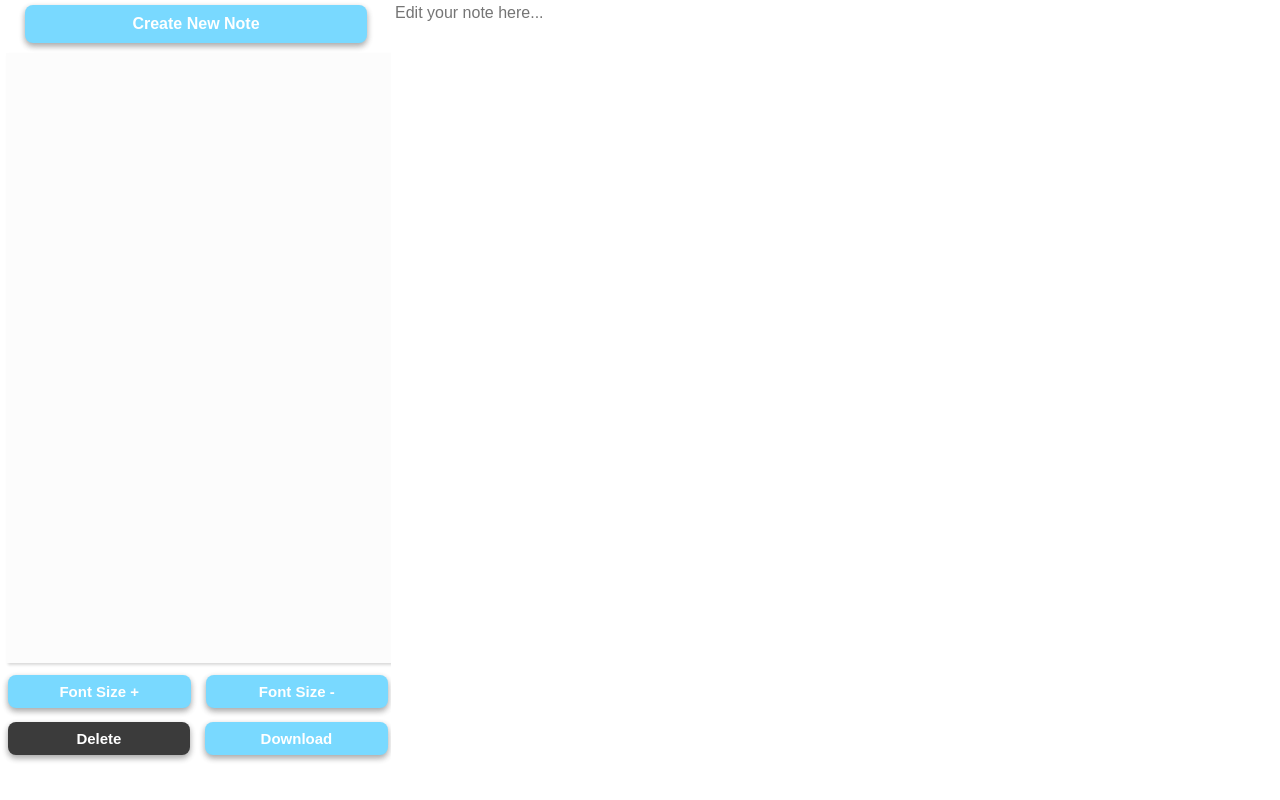
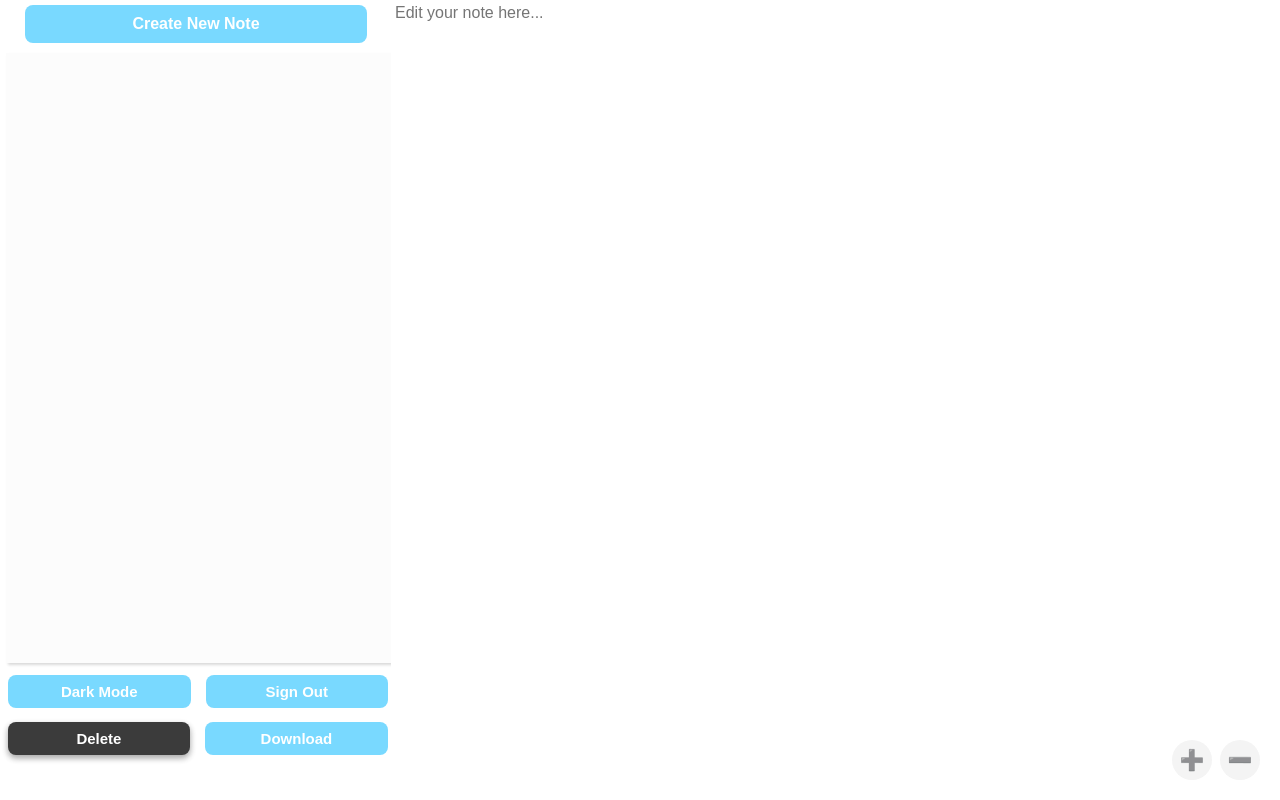
Before and after one commit to JulioGitMJC/NotepadProject, a React (Create React App) app: page / in a window 1280 px wide. Built offline with nearby package versions, Linux system fonts and the light colour scheme.

Commit message:
Light/Dark Modes

```diff
--- a/package.json
+++ b/package.json
@@ -3,7 +3,11 @@
   "version": "0.1.0",
   "private": true,
   "dependencies": {
+    "@chakra-ui/react": "^3.15.1",
+    "@emotion/react": "^11.14.0",
+    "@emotion/styled": "^11.14.0",
     "cra-template": "1.2.0",
+    "framer-motion": "^12.6.3",
     "react": "^19.0.0",
     "react-dom": "^19.0.0",
     "react-scripts": "^5.0.1",
--- a/src/App.css
+++ b/src/App.css
@@ -1,6 +1,7 @@
 .App {
   text-align: center;
   display: flex;
+  min-height: 100vh;
 }
 
 .Sidebar {
@@ -44,16 +45,16 @@
   font-weight: bold;
   color: white;
   background-color: rgb(121, 217, 255);
-  box-shadow: rgba(0, 0, 0, 0.16) 0px 3px 6px, rgba(0, 0, 0, 0.23) 0px 3px 6px;
+  box-shadow: rgba(0, 0, 0, 0.16);
   cursor: pointer;
   display: block;
   text-align: center;
   margin: 0 auto;
 }
 
-.CreateNote:hover {
+/* .CreateNote:hover {
   background-color: rgba(31, 180, 244, 0.938);
-}
+} */
 
 /* Edit note card */
 .NewNote {
@@ -154,19 +155,6 @@
   cursor: pointer;
   display: block;
   margin-left: auto;
-
-  /* padding: 8px 15px;
-  width: 50%;
-  border: none;
-  border-radius: 8px;
-  font-size: 15px;
-  font-weight: bold;
-  color: white;
-  background-color: rgb(121, 217, 255);
-  box-shadow: rgba(0, 0, 0, 0.16) 0px 3px 6px, rgba(0, 0, 0, 0.23) 0px 3px 6px;
-  cursor: pointer;
-  display: block;
-  margin-left: auto; */
 }
 
 
@@ -211,34 +199,36 @@
   opacity: .9;
 }
 
- .FontsButton{
-  padding: 8px 15px;
-  width: 50%;
-  border: none;
-  border-radius: 8px;
-  font-size: 15px;
-  font-weight: bold;
-  color: white;
-  background-color: rgb(121, 217, 255);
-  box-shadow: rgba(0, 0, 0, 0.16) 0px 3px 6px, rgba(0, 0, 0, 0.23) 0px 3px 6px;
-  cursor: pointer;
-  display: block;
-  margin-left: auto;
+.FontSizeContainer {
+  position: fixed;
+  bottom: 20px;
+  right: 20px;
+  display: flex;
+  flex-direction: row;
+  gap: 8px;
+  padding: 0px;
+  z-index: 100;
 }
 
 .FontSizeButton{
-  padding: 8px 15px;
-  width: 50%;
+  width: 40px;
+  height: 40px;
+  border-radius: 100%;
   border: none;
-  border-radius: 8px;
-  font-size: 15px;
-  font-weight: bold;
-  color: white;
-  background-color: rgb(121, 217, 255);
-  box-shadow: rgba(0, 0, 0, 0.16) 0px 3px 6px, rgba(0, 0, 0, 0.23) 0px 3px 6px;
+  font-size: 20px;
+  display: flex;
+  align-items: center;
+  justify-content: center;
   cursor: pointer;
-  display: block;
-  margin-left: auto;
+  opacity: 0.7;
+  box-shadow: rgb(0, 0, 0);
+  transition: transform 0.2s ease-out;
+  /* background-color: blue; */
+}
+
+.FontSizeButton:hover {
+  transform: translateY(-3px);
+  animation: none;
 }
 
 .DownloadButton{
@@ -250,10 +240,41 @@
   font-weight: bold;
   color: white;
   background-color: rgb(121, 217, 255);
-  box-shadow: rgba(0, 0, 0, 0.16) 0px 3px 6px, rgba(0, 0, 0, 0.23) 0px 3px 6px;
-  cursor: pointer;
+  box-shadow: rgba(0, 0, 0, 0.16);
   display: block;
   margin-left: auto;
+  cursor: pointer;
+}
+
+/* Theme Button */
+.ThemeButton {
+  padding: 8px 15px;
+  width: 50%;
+  border: none;
+  border-radius: 8px;
+  font-size: 15px;
+  font-weight: bold;
+  color: white;
+  background-color: rgb(121, 217, 255);
+  box-shadow: rgba(0, 0, 0, 0.16);
+  display: block;
+  margin-left: auto;
+  cursor: pointer;
+}
+
+.SignOut{
+  padding: 8px 15px;
+  width: 50%;
+  border: none;
+  border-radius: 8px;
+  font-size: 15px;
+  font-weight: bold;
+  color: white;
+  background-color: rgb(121, 217, 255);
+  box-shadow: rgba(0, 0, 0, 0.16);
+  display: block;
+  margin-left: auto;
+  cursor: pointer;
 }
 
 .HoverEffect:hover{
@@ -331,7 +352,7 @@
   color: white;
 }
 .modal-buttons button:first-child:hover{
-  background-color: #228d0ff3;
+  background-color: #20800ff3;
 }
 
 .modal-buttons button:nth-child(2){
@@ -340,36 +361,27 @@
 }
 
 .modal-buttons button:nth-child(2):hover{
-  background-color: #228d0ff3;
+  background-color: #20800ff3;
 }
 
 .modal-buttons button:nth-child(3){
-  background-color: #af1424;
+  background-color: rgb(197, 0, 0);
   color: white;
 }
 
 .modal-buttons button:nth-child(3):hover{
-  background-color: #890714;
-  color: white;
-}
-
-.modal-buttons button:nth-child(4){
-  background-color: #af1424;
-  color: white;
-}
-
-.modal-buttons button:nth-child(4):hover{
-  background-color: #890714;
+  background-color: #a50a19;
   color: white;
 }
 
 .modal-buttons button:last-child{
-  background-color: #af1424;
+  background-color: rgb(197, 0, 0);
   color: white;
 }
 
 .modal-buttons button:last-child:hover{
-  background-color: #890714;
+  background-color: #a50a19;
+  color: white;
 }
 
 /* Selected Note Style */
@@ -388,3 +400,120 @@
 .NewContainer{
   width: 100%;
 }
+
+/* Dark Mode Styles */
+.App.dark-mode {
+  background-color: #121212;
+  color: #ffffff;
+}
+
+.App.dark-mode .Sidebar{
+  background-color: #1e1e1e;
+  scrollbar-color: #000000 #3c3c3c;
+}
+
+.App.dark-mode .SidebarContainer {
+  background-color: #1a1a1a;
+}
+
+.App.dark-mode .NewNote {
+  background-color: #2d2d2d;
+  color: #ffffff;
+}
+
+.App.dark-mode .NewNote:hover {
+  background-color: #171717;
+}
+
+.App.dark-mode textarea {
+  background-color: #2d2d2d;
+  color: #ffffff;
+}
+
+.App.dark-mode .NewNote.active {
+  background-color: rgba(0, 0, 0, 0.6);
+}
+
+/* Night mode buttons */
+.App.dark-mode .CreateNote,
+.App.dark-mode .DownloadButton,
+.App.dark-mode .FontSizeButton,
+.App.dark-mode .ThemeButton,
+.App.dark-mode .SignOut{
+  background-color: #2d343c;
+}
+
+/* Night mode buttons Hover*/
+.App.dark-mode .HoverEffect:hover{
+  background-color: rgba(0, 0, 0, 0.938);
+}
+
+.App.dark-mode .DeleteNoteButton.disabled{
+  background-color: rgb(59, 59, 59);
+  cursor: not-allowed;
+}
+
+.App.dark-mode .DeleteNoteButton:not(.disabled) {
+  background-color: #0d0d0d;
+}
+
+.App.dark-mode .DeleteNoteButton:hover:not(.disabled){
+  background-color: #000000;
+}
+
+/* Dark Mode for the modal boxes  */
+.App.dark-mode .modal-overlay {
+  background: rgba(0, 0, 0, 0.75) !important;
+}
+
+.App.dark-mode .modal {
+  background-color: #2d2d2d;
+  color: #ffffff;
+}
+
+.App.dark-mode .modal h2 {
+  color: #ffffff;
+}
+
+.App.dark-mode .modal input {
+  background-color: #3d3d3d;
+  color: #ffffff;
+  border: 1px solid #555;
+}
+
+.App.dark-mode .modal input::placeholder {
+  color: #aaa;
+}
+
+.App.dark-mode .modal-buttons button {
+  color: white;
+}
+
+/* Specific button colors in dark mode */
+.App.dark-mode .modal-buttons button:first-child,
+.App.dark-mode .modal-buttons button:nth-child(2) {
+  background-color: #2d343c;
+}
+
+.App.dark-mode .modal-buttons button:nth-child(3),
+.App.dark-mode .modal-buttons button:nth-child(4) {
+  background-color: #1a1a1a;
+}
+
+.App.dark-mode .modal-buttons button:first-child:hover,
+.App.dark-mode .modal-buttons button:nth-child(2):hover {
+  background-color: #131313;
+}
+
+.App.dark-mode .modal-buttons button:nth-child(3):hover,
+.App.dark-mode .modal-buttons button:nth-child(4):hover {
+  background-color: #000000;
+}
+
+.App.dark-mode .FontSizeButton {
+  background-color: rgb(97, 97, 97);
+}
+
+.App.dark-mode .FontSizeButton:hover{
+  background-color: rgba(68, 67, 67, 0.938);
+}
--- a/src/App.js
+++ b/src/App.js
@@ -18,10 +18,15 @@ function App() {
   const [fontStyle, setFontStyle] = useState("Arial");
   const [fontSize, setFontSize] = useState(16);
 
-  //added
   // CreateNewNote button modal-box
   const [showNewNoteModal, setShowNewNoteModal] = useState(false);
   const [newNoteTitle, setNewNoteTitle] = useState("");
+
+  // Dark Mode
+  const [darkMode, setDarkMode] = useState(false);
+  const toggleTheme = () => {
+    setDarkMode(!darkMode);
+  };
 
   // Handles single selection
   const handleSelectNote = (id) => {
@@ -138,10 +143,11 @@ function App() {
   };
 
   return (
-    <div className="App">
+    <div className={`App ${darkMode ? 'dark-mode' : ''}`}>
+
       <div className='SidebarContainer'>
         {/* Sidebar with "Create New Note" button */}
-        <button className="CreateNote" onClick={openNewNoteModal}>Create New Note</button>
+        <button className="CreateNote HoverEffect" onClick={openNewNoteModal}>Create New Note</button>
 
         {/* Sidebar */}
         <div className="Sidebar">
@@ -221,16 +227,30 @@ function App() {
         )}
 
         <div className='TopButtonsContainer'>
-          {/* <button className="FontsButton HoverEffect" onClick={() => setFontStyle(fontStyle === 'Arial' ? 'Courier New' : 'Arial')}>Download</button> */}
+          <button className="ThemeButton HoverEffect" onClick={toggleTheme}> {darkMode ? 'Light Mode' : 'Dark Mode'}</button>
+          <button className="SignOut HoverEffect" >Sign Out</button>
+
           {/* Font size buttons */}
-          <button className="FontSizeButton HoverEffect" onClick={() => setFontSize(fontSize + 2)}>Font Size +</button>
-          <button className="FontSizeButton HoverEffect" onClick={() => setFontSize(fontSize - 2)}>Font Size -</button>
+          {/* <button className="FontSizeButton HoverEffect" onClick={() => setFontSize(fontSize + 2)}>Font Size +</button>
+          <button className="FontSizeButton HoverEffect" onClick={() => setFontSize(fontSize - 2)}>Font Size -</button> */}
+        </div>
+
+        <div className="FontSizeContainer">
+          <button
+            className="FontSizeButton HoverEffect" onClick={() => setFontSize(fontSize + 2)}>
+            ➕
+          </button>
+
+          <button
+            className="FontSizeButton HoverEffect" onClick={() => setFontSize(fontSize - 2)}>
+            ➖
+          </button>
         </div>
 
         <div className='BottomButtonsContainer'>
           {/* Delete button */}
           <div className="DeleteButtonContainer">
-            <button className={`DeleteNoteButton ${activeNoteId.length === 0 ? 'disabled' : ''}`}
+            <button className={`DeleteNoteButton  ${activeNoteId.length === 0 ? 'disabled' : ''}`}
               onClick={deleteActiveNote} disabled={activeNoteId.length === 0} // Disable if no notes are selected
             >Delete
             </button>
@@ -258,6 +278,7 @@ function App() {
         </div>
       </div>
 
+
       <textarea
         className='NoteContent'
         value={noteContent}
@@ -266,6 +287,7 @@ function App() {
         style={{ fontFamily: fontStyle, fontSize: fontSize + 'px' }}
       />
     </div>
+
   );
 }
 
```
Also changed, not shown: 2 other files (tests, documents, lock files or other folders).
